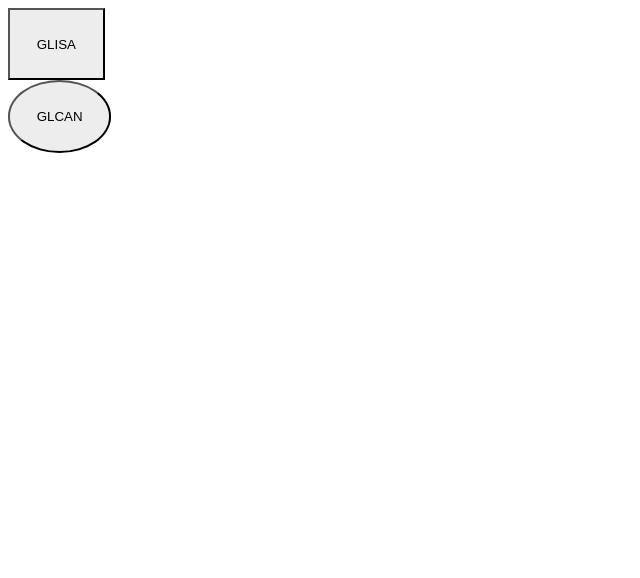
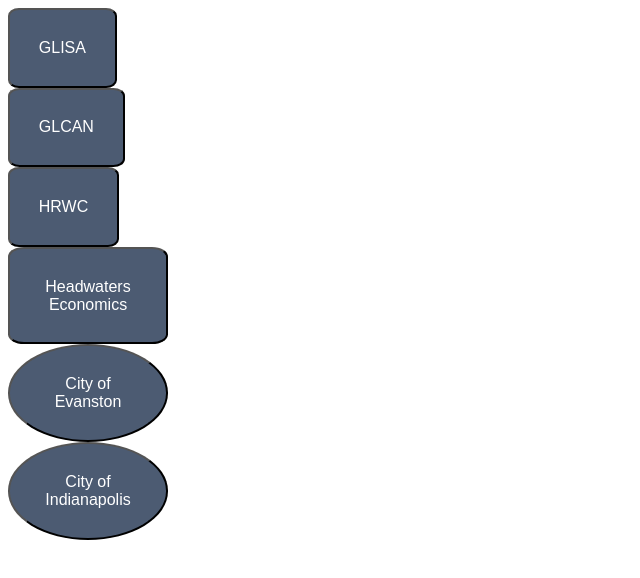
Before and after one commit to galahq/boundary-chain-diagram, a Gatsby site: page / in a window 1280 px wide. Shown: the whole page, without its empty margins (0-640 px from the left). Built offline with nearby package versions, Linux system fonts and the light colour scheme; Gatsby itself is replaced by a stand-in of ours.

Commit message:
Add new styles for nodes and tooltips

```diff
--- a/src/components/Node.js
+++ b/src/components/Node.js
@@ -5,7 +5,11 @@
 function Node({ id, title, shape, content, tooltipVisible, onClick }) {
   return (
     <Container>
-      <Button round={shape === 'Circle'} onClick={onClick}>
+      <Button
+        round={shape === 'Circle'}
+        cloud={shape === 'Cloud'}
+        onClick={onClick}
+      >
         {title}
       </Button>
       {tooltipVisible && (
@@ -25,9 +29,12 @@
 `
 
 const Button = styled.button`
-  background-color: #ededed;
-  padding: 2em;
+  background-color: #4c5b72;
+  color: #ffffff;
+  padding: 1.8em;
   text-align: center;
+  font: 1em 'Fira Sans', sans-serif;
+  border-radius: 10%;
 
   ${p => {
     if (p.round) {
@@ -37,9 +44,21 @@
     }
   }}
 
+  ${p => {
+    if (p.square) {
+      return css`
+        border-radius: 0%;
+      `
+    }
+  }}
+
   &:focus {
-    outline-color: red;
-    outline-offset: 3px;
+    outline-color: #b5c0c2;
+    outline-offset: 2px;
+  }
+
+  &:hover {
+    background-color: #7c8da8;
   }
 `
 
@@ -47,10 +66,15 @@
   position: absolute;
   top: calc(100% - 1em);
   left: 50%;
-  background-color: darkgrey;
-  width: 20em;
+  background-color: #edf0f0;
+  min-width: 20em;
+  font: 0.9em 'Fira Sans', sans-serif;
+  z-index: 10;
+  border: 1px solid #99a8ab;
+  padding: 0.8em 0.8em 0em 0.8em;
+  margin-bottom: 0em;
 
   strong {
-    color: darkblue;
+    color: #534838;
   }
 `
--- a/src/pages/index.js
+++ b/src/pages/index.js
@@ -5,9 +5,10 @@
 const glisa = {
   id: 'glisa',
   title: 'GLISA',
-  shape: 'Rectangle',
+  shape: 'Square',
   content: `
-*GLISA* climatologists extract climate information from
+![alt text](https://github.com/adam-p/markdown-here/raw/master/src/common/images/icon48.png "Logo Title Text 1")
+**Great Lakes Integrated Sciences and Assessments** *(GLISA)* climatologists extract climate information from
 historical records and global climate models.
 `,
 }
@@ -15,20 +16,58 @@
 const glcan = {
   id: 'glcan',
   title: 'GLCAN',
-  shape: 'Circle',
+  shape: 'Rectangle',
   content: `<iframe width="560" height="315" src="https://www.youtube.com/embed/n3OfxQKInq4" frameborder="0" allow="accelerometer; autoplay; encrypted-media; gyroscope; picture-in-picture" allowfullscreen></iframe>
 
-GLCAN recognized that cities needed information on expected
-climates and **socioeconomic vulnerability**. It applied for a
+The **Great Lakes Climate Action Network** *(GLCAN)* recognized that cities needed information on expected
+climates and socioeconomic vulnerability. It applied for a
 grant to develop the Vulnerability Assessment template in
 2017.
+`,
+}
+
+const hrwc = {
+  id: 'hrwc',
+  title: 'HRWC',
+  shape: 'Rectangle',
+  content: `
+*Rebecca Esselman* with **Huron River Watershed Council** *(HRCW)* worked with Great Lakes cities to develop the Vulnerability Assessment template and incorporate GLISA’s climate information.
+`,
+}
+
+const headwaters = {
+  id: 'headwaters',
+  title: 'Headwaters Economics',
+  shape: 'Rectangle',
+  content: `
+**Headwaters Economics** extracts socioeconomic data from the census and incorporates it into the template.
+`,
+}
+const evanston = {
+  id: 'evanston',
+  title: 'City of Evanston',
+  shape: 'Circle',
+  content: `
+
+Kumar Jensen, Sustainability Coordinator for the **City of Evanston**, started a Climate Action and Resilience Group of community members. The group used the template to identify the city’s vulnerable physical and natural infrastructure.
+`,
+}
+
+const indianapolis = {
+  id: 'indianapolis',
+  title: 'City of Indianapolis',
+  shape: 'Circle',
+  content: `
+
+Jeff Meek, Sustainability Planner for the **City of Indianapolis**, draws on projections in the template to argue for including an adaptation strategy in the city’s Sustainability Plan, and to make decisions that improve the city’s resilience.
+
 `,
 }
 
 function IndexPage() {
   const [visibleTooltip, setVisibleTooltip] = useState(null)
 
-  const stuff = [glisa, glcan]
+  const stuff = [glisa, glcan, hrwc, headwaters, evanston, indianapolis]
   return (
     <>
       {stuff.map(el => {
```
